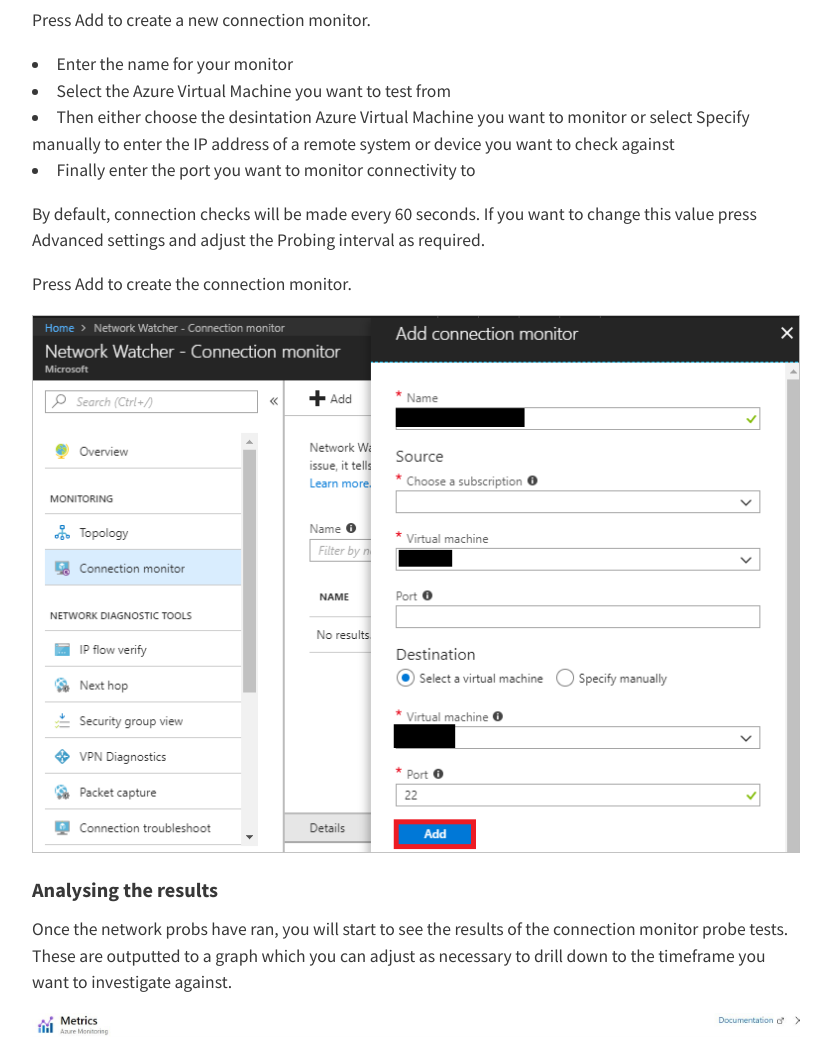
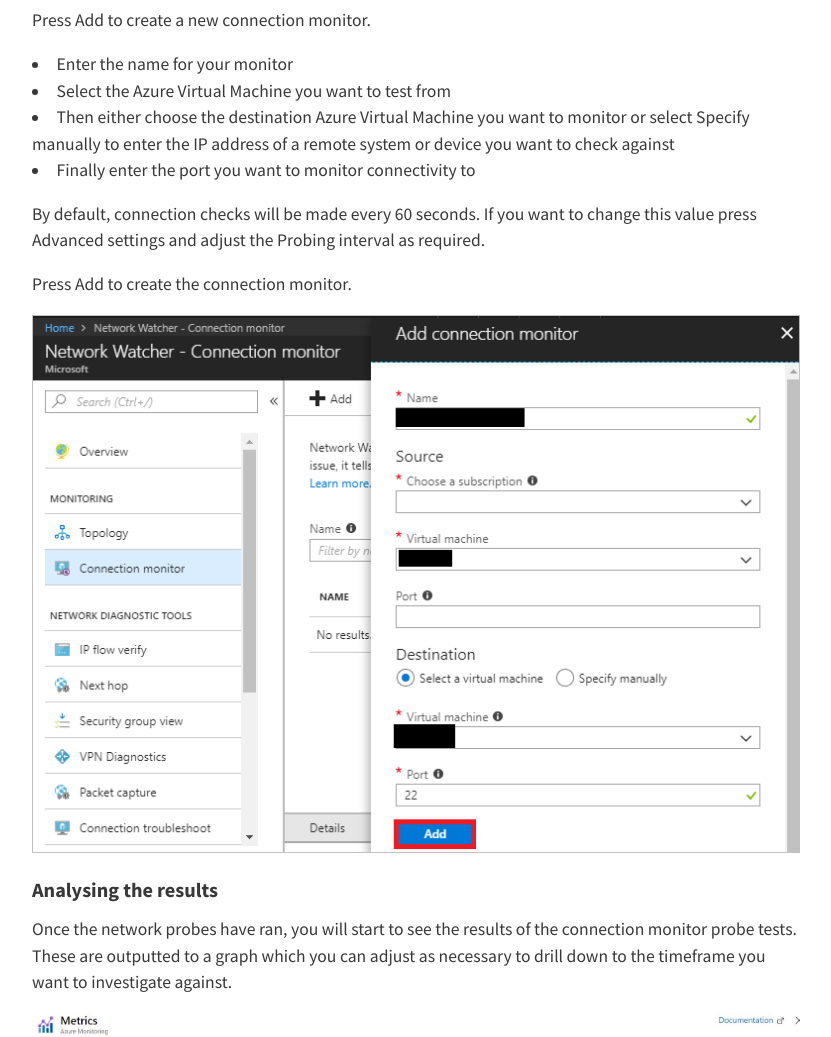
Before and after one commit to rossinthecloud/rossinthecloud.github.io, a Jekyll site: the page built from _posts/2020-02-01-AzureNetworkWatcher-MonitoringConnections.md, in a window 1280 px wide and 1400 px high, scrolled down 1864 px. Shown: the part 154-1191 px from the top of the window, without its empty margins (224-1055 px from the left). Built offline with Jekyll 4.4.1, drawn with Linux system fonts in a browser that asks for light colours; nearby versions of some CDN libraries; comment, search, counter and statistics services are not loaded.

Commit message:
Update 2020-02-01-AzureNetworkWatcher-MonitoringConnections.md

```diff
--- a/_posts/2020-02-01-AzureNetworkWatcher-MonitoringConnections.md
+++ b/_posts/2020-02-01-AzureNetworkWatcher-MonitoringConnections.md
@@ -35,7 +35,7 @@
 Press Add to create a new connection monitor.
 - Enter the name for your monitor
 - Select the Azure Virtual Machine you want to test from
-- Then either choose the desintation Azure Virtual Machine you want to monitor or select Specify manually to enter the IP address of a remote system or device you want to check against
+- Then either choose the destination Azure Virtual Machine you want to monitor or select Specify manually to enter the IP address of a remote system or device you want to check against
 - Finally enter the port you want to monitor connectivity to
 
 By default, connection checks will be made every 60 seconds. If you want to change this value press Advanced settings and adjust the Probing interval as required.
@@ -45,7 +45,7 @@
 ![Add Connection Monitor]({{ site.baseurl }}/assets/img/blog/2020-02-01-NetworkWatcherConnectionMonitor/addconnectionmonitor.png)
 
 #### Analysing the results ####
-Once the network probs have ran, you will start to see the results of the connection monitor probe tests. These are outputted to a graph which you can adjust as necessary to drill down to the timeframe you want to investigate against.
+Once the network probes have ran, you will start to see the results of the connection monitor probe tests. These are outputted to a graph which you can adjust as necessary to drill down to the timeframe you want to investigate against.
 
 ![Example Graph]({{ site.baseurl }}/assets/img/blog/2020-02-01-NetworkWatcherConnectionMonitor/graph.jpg)
 
```
